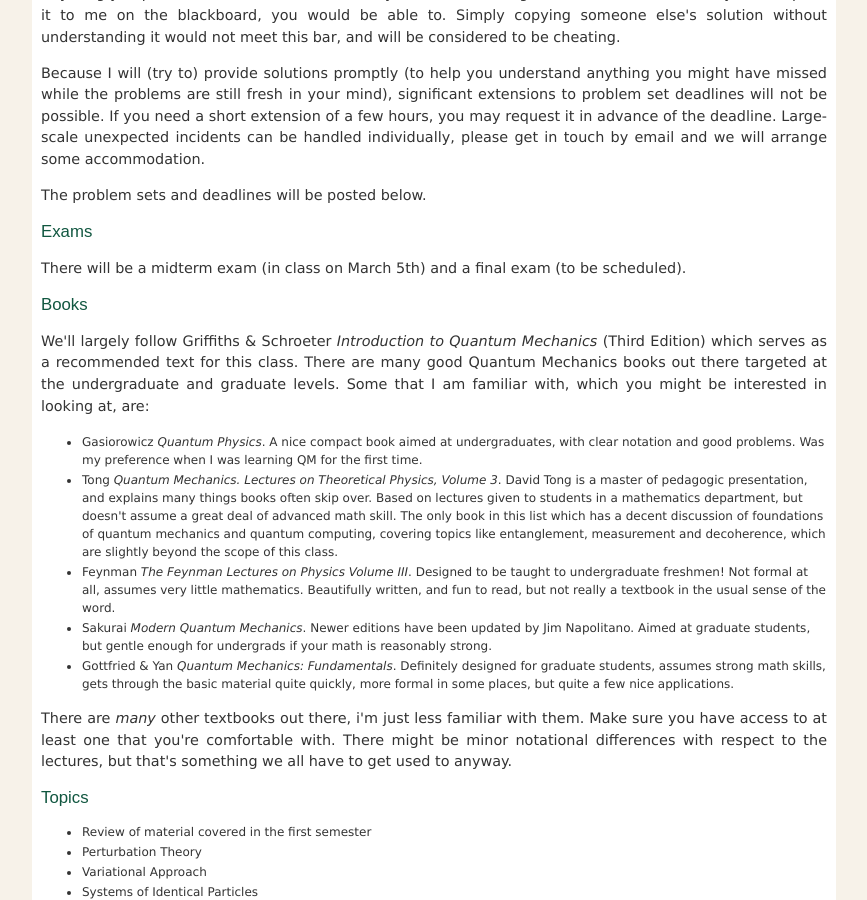
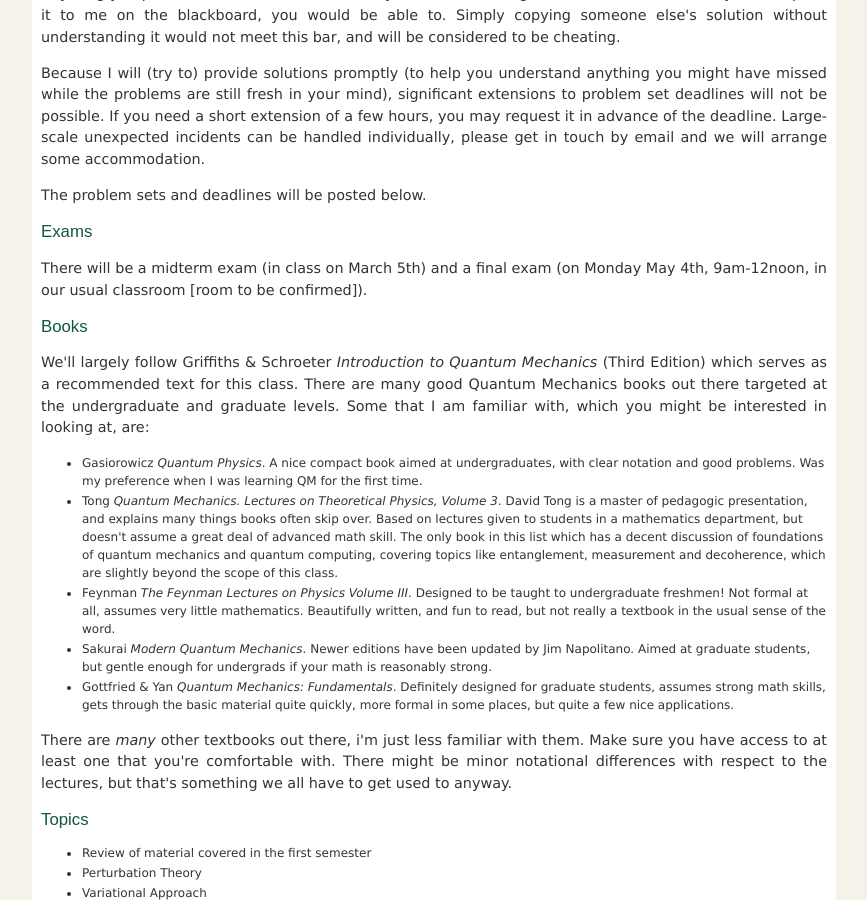
Before and after one commit to jozefdudek/personal_website, a Jekyll site: the page built from Phys314.html, in a window 1280 px wide and 900 px high, scrolled down 1091 px. Shown: the whole window, without its empty margins (192-1059 px from the left). Built offline with Jekyll 4.4.1, drawn with Linux system fonts in a browser that asks for light colours; some of the changed text lies outside the part shown.

Commit message:
added time dep homework and final exam information

```diff
--- a/Phys314.html
+++ b/Phys314.html
@@ -78,7 +78,9 @@
 
 <!-- ============================================== -->
 <h3>Exams</h3>
- <p>There will be a midterm exam (in class on March 5th) and a final exam (to be scheduled).</p>
+ <p>There will be a midterm exam (in class on March 5th) and a final
+exam (on Monday May 4th, 9am-12noon, in our usual classroom [room to
+be confirmed]).</p>
 
 
 
@@ -288,6 +290,15 @@
       <td class="highlights">due Apr. 7</td>
     </tr>
 
+         <tr class="highlights">
+      <td class="highlights"> 8. </td>
+      <td class="highlights">Time Dependence</td>
+      <td class="highlights">
+        <a href="https://wm1693.box.com/s/0dx0j769u8b01uy2qzucm91odxe6dhvm">[pdf]</a>
+      </td>
+      <td class="highlights">due Apr. 14</td>
+    </tr>
+
     <!-- nothing comment -->
 
   </table>
```
